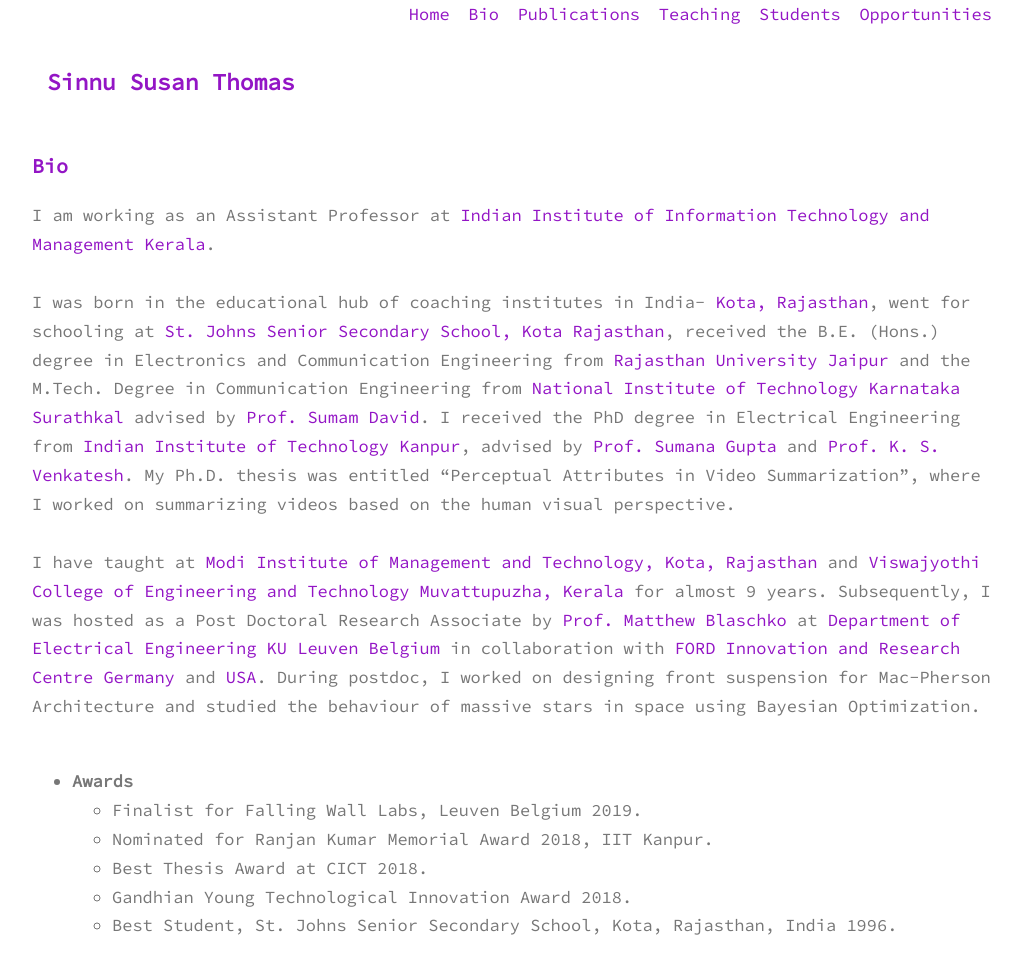
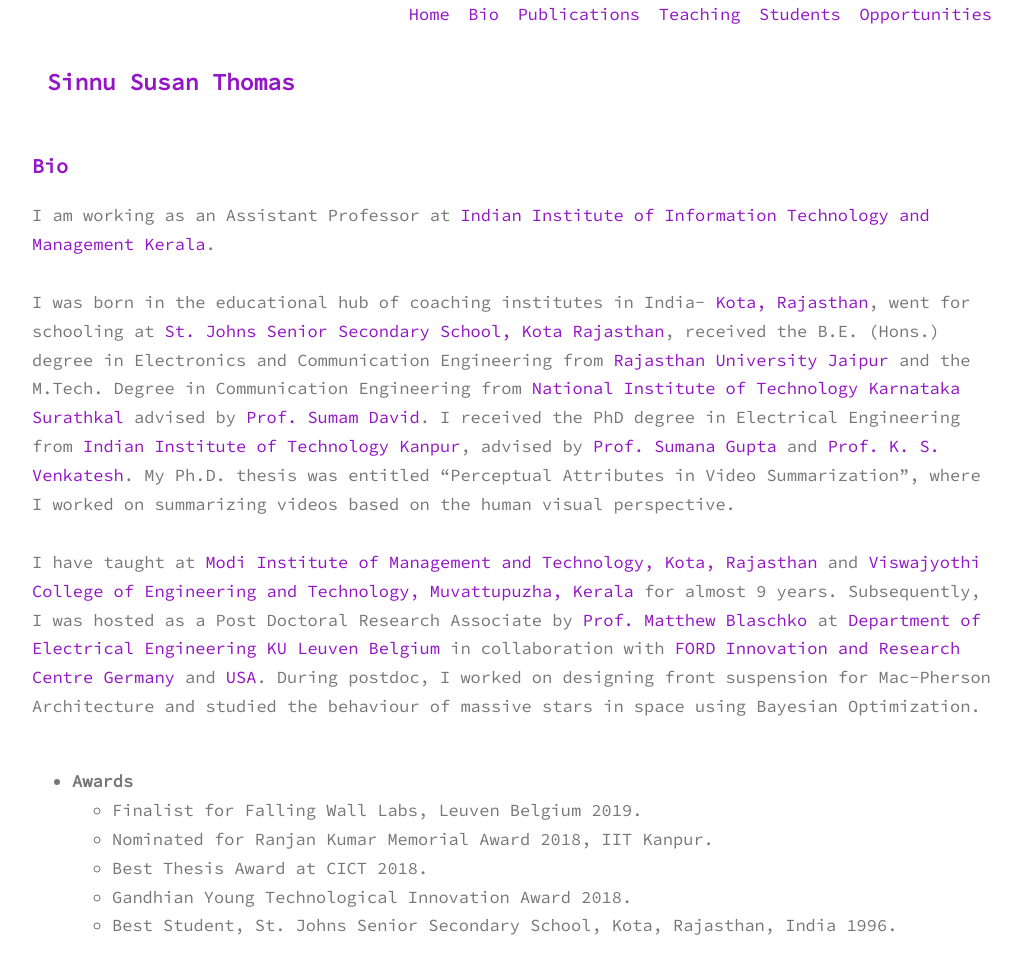
Before and after one commit to sinnuthomas/sinnuthomas.github.io, a Jekyll site: the page built from bio.md, in a window 1280 px wide. Shown: the whole page, without its empty margins (128-1150 px from the left). Built offline with Jekyll 4.4.1, drawn with Linux system fonts in a browser that asks for light colours.

Commit message:
Update bio.md

```diff
--- a/bio.md
+++ b/bio.md
@@ -8,7 +8,7 @@
 <br/><br/>
 I was born in the educational hub of coaching institutes in India- [Kota, Rajasthan](https://kota.rajasthan.gov.in/content/raj/kota/en/home.html), went for schooling at [St. Johns Senior Secondary School, Kota Rajasthan](http://www.stjohnsschoolkota.edu.in/), received the B.E. (Hons.) degree in Electronics and Communication Engineering from [Rajasthan University Jaipur](https://www.uniraj.ac.in/) and the M.Tech. Degree in Communication Engineering from [National Institute of Technology Karnataka Surathkal](https://www.nitk.ac.in/) advised by [Prof. Sumam David](https://sumam.nitk.ac.in/). I received the PhD degree in Electrical Engineering from [Indian Institute of Technology Kanpur](https://iitk.ac.in/), advised by [Prof. Sumana Gupta](http://www.iitk.ac.in/ee/people/fac-pages/sumana.shtml) and [Prof. K. S. Venkatesh](http://home.iitk.ac.in/~venkats/). My Ph.D. thesis was entitled “Perceptual Attributes in Video Summarization”, where I worked on summarizing videos based on the human visual perspective.
 <br/><br/>
-I have taught at [Modi Institute of Management and Technology, Kota, Rajasthan](http://www.modiedukota.org/) and [Viswajyothi College of Engineering and Technology Muvattupuzha, Kerala](https://vjcet.org/#/) for almost 9 years.  Subsequently, I was hosted as a Post Doctoral Research Associate by [Prof. Matthew Blaschko](https://homes.esat.kuleuven.be/~mblaschk/)  at [Department of Electrical Engineering KU Leuven Belgium](https://www.esat.kuleuven.be/psi) in collaboration with [FORD Innovation and Research Centre Germany](https://www.ford.de/) and [USA](https://www.ford.com/). During postdoc, I worked on designing front suspension for Mac-Pherson Architecture and studied the behaviour of massive stars in space using Bayesian Optimization.
+I have taught at [Modi Institute of Management and Technology, Kota, Rajasthan](http://www.modiedukota.org/) and [Viswajyothi College of Engineering and Technology, Muvattupuzha, Kerala](https://vjcet.org/#/) for almost 9 years.  Subsequently, I was hosted as a Post Doctoral Research Associate by [Prof. Matthew Blaschko](https://homes.esat.kuleuven.be/~mblaschk/)  at [Department of Electrical Engineering KU Leuven Belgium](https://www.esat.kuleuven.be/psi) in collaboration with [FORD Innovation and Research Centre Germany](https://www.ford.de/) and [USA](https://www.ford.com/). During postdoc, I worked on designing front suspension for Mac-Pherson Architecture and studied the behaviour of massive stars in space using Bayesian Optimization.
 <br/><br/>
 * **Awards**
   <br/>
```
